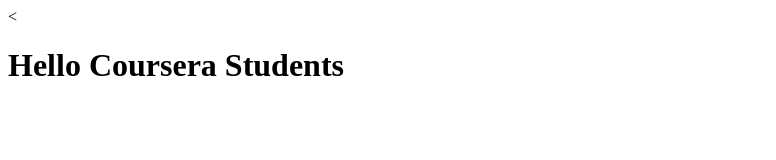
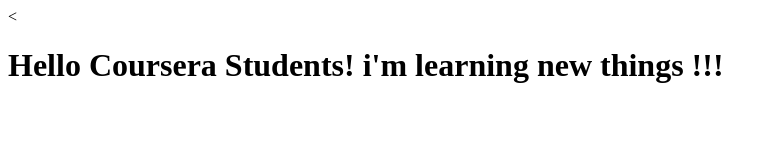
Before and after one commit to ankit1703/coursera-test, a plain HTML site: page index.html in a window 1280 px wide. Shown: the whole page, without its empty margins (0-776 px from the left). Drawn offline with Linux system fonts and the light colour scheme.

Commit message:
next version

```diff
--- a/index.html
+++ b/index.html
@@ -5,7 +5,7 @@
     <title>Hello Coursera</title>
   </head>
   <body>
-    <<h1>Hello Coursera Students</h1>
+    <<h1>Hello Coursera Students! i'm learning new things !!!</h1>
   </body>
 
 </html>
```
